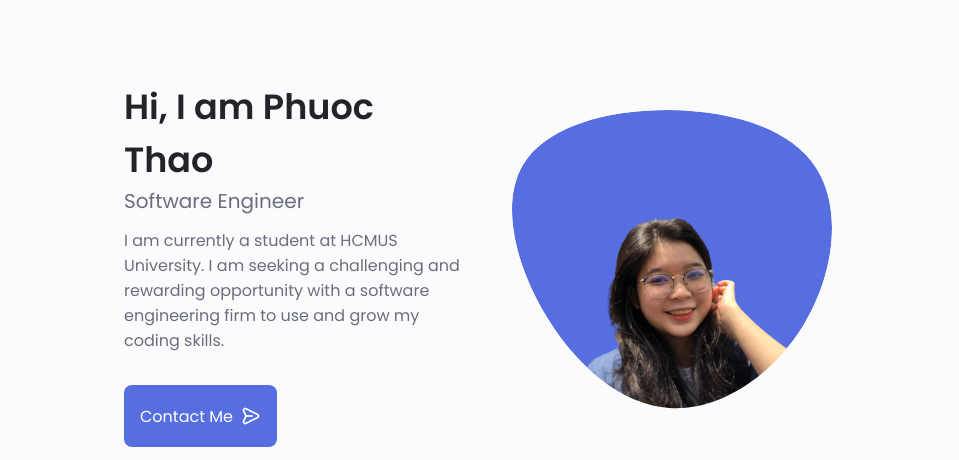
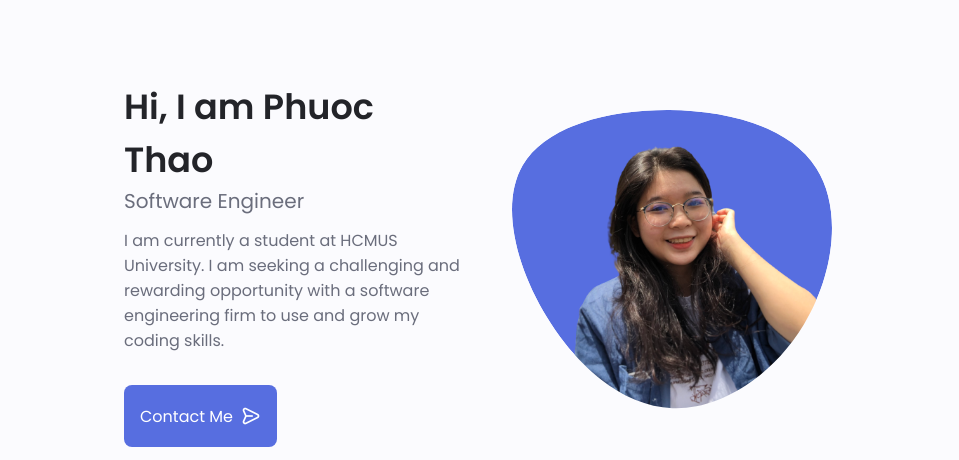
Before and after one commit to thaovo29/thaovo-personal-website, a plain HTML site: page index.html in a window 1280 px wide. Shown: the part 129-589 px from the top of the page, 180-1139 px from the left. Drawn offline with nearby package versions, Linux system fonts and the light colour scheme.

Commit message:
Update index.html

```diff
--- a/index.html
+++ b/index.html
@@ -100,7 +100,7 @@
                                     165.547 130.807 187.559 100.226 186.353C69.6454 185.297 41.0228 161.023 21.7403
                                     129.362C2.45775 97.8511 -7.48481 59.1033 6.67581 34.5279C20.9871 10.1032 59.7028
                                     -0.149132 97.9666 0.00163737C136.23 0.303176 174.193 10.857 190.312 36.4879Z"/>
-                                    <image class="home__blob-img" xlink:href="assets/img/perfil.png"/>
+                                    <image class="home__blob-img" xlink:href="assets/img/test1.png"/>
                                 </g>
                             </svg>
 
```
